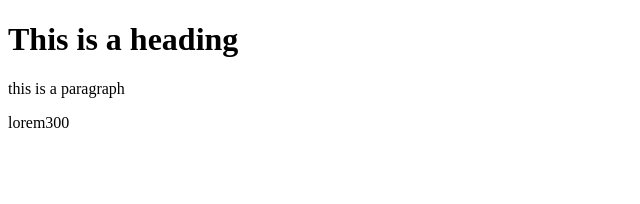
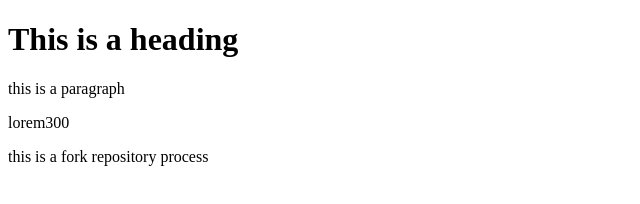
Before and after one commit to PrinceSinghhub/HTML-Notes, a plain HTML site: page HTML Notes/Chapter 1/index.html in a window 1280 px wide. Shown: the whole page, without its empty margins (0-640 px from the left). Drawn offline with Linux system fonts and the light colour scheme.

Commit message:
Update index.html
add commit

```diff
--- a/HTML Notes/Chapter 1/index.html
+++ b/HTML Notes/Chapter 1/index.html
@@ -12,5 +12,6 @@
     <!-- Improve below paragraph -->
     <p>this is a paragraph</p>
     <p>lorem300</p>
+    <p>this is a fork repository process</p>
 </body>
 </html>
```
